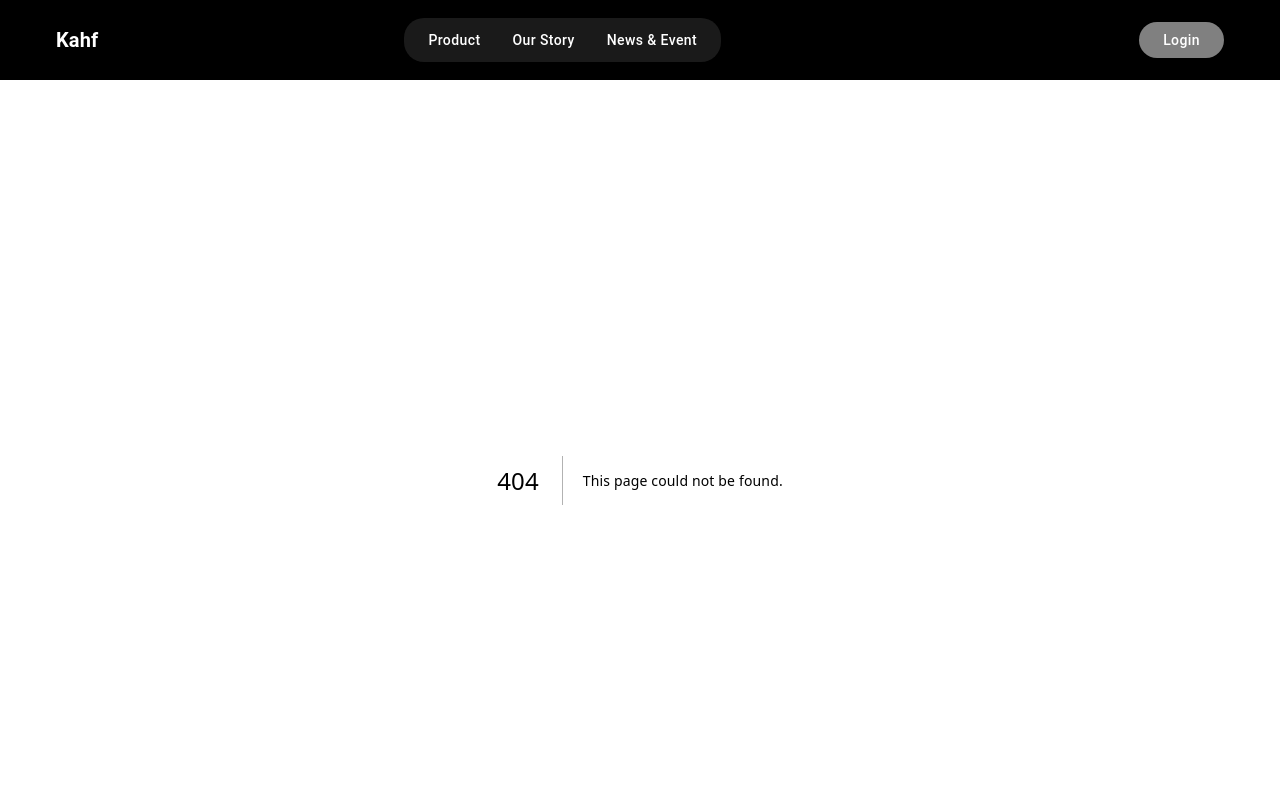
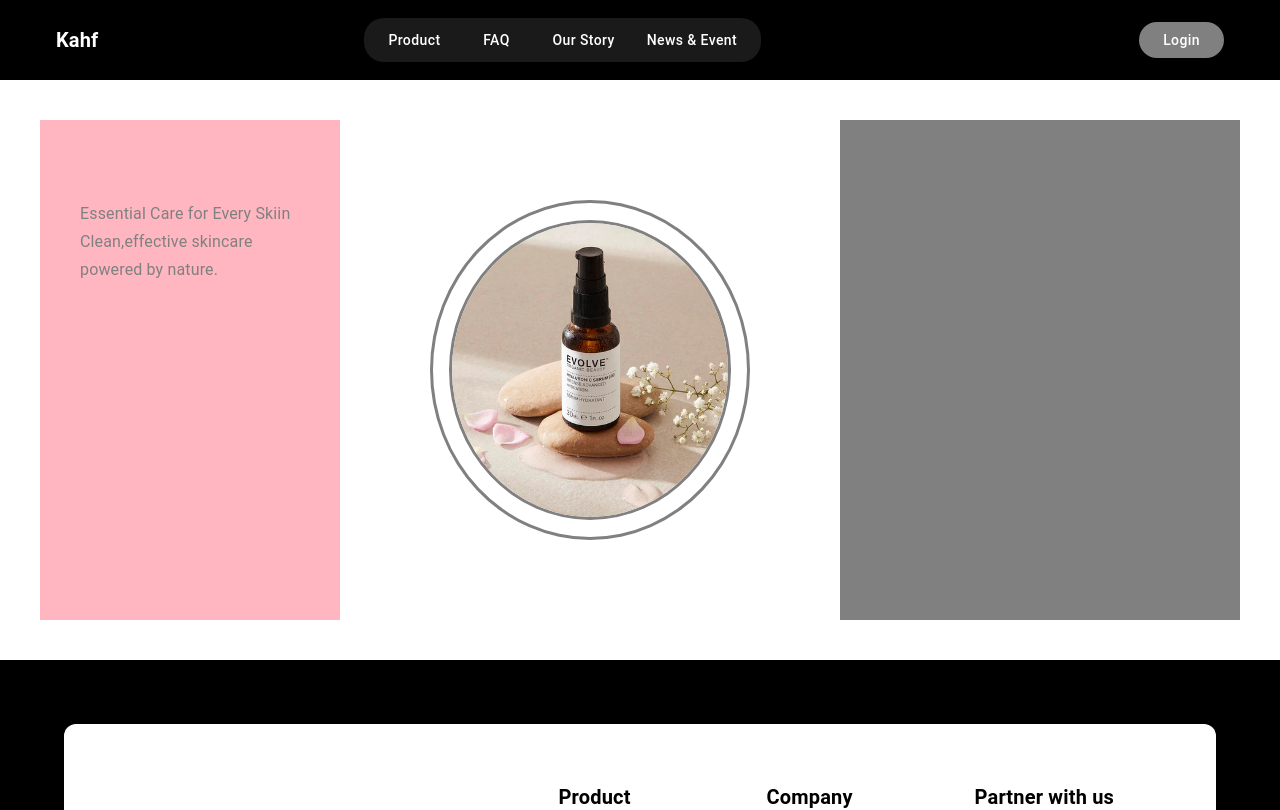
Before and after one commit to dhanshreeaj/groomingstore, a Next.js app: page /products in a window 1280 px wide. Before the commit this address had no page. Shown: the top 810 px of the page. Built offline with nearby package versions, Linux system fonts and the light colour scheme; some icons are missing.

Commit message:
faq button added with navigation

```diff
--- a/src/app/components/Home.tsx
+++ b/src/app/components/Home.tsx
@@ -31,13 +31,15 @@ export default function Home() {
 
     {/*Image section */}
     <Box sx={{flex:1,display:"flex",justifyContent:"center",alignItems:"center"}}>
-      <Box sx={{position:"relative",width:300,height:300,borderRadius:"50%",border:"6px solid #eee",overflow:"hidden"}}>
+      <Box sx={{display:"flex",padding:3, alignItems:"center", position:"relative",width:350,
+              height:350,borderRadius:"50%",border:"3px solid grey",overflow:"hidden"}}>
+      <Box sx={{position:"relative",width:300,height:300,borderRadius:"50%",border:"2.5px solid grey",overflow:"hidden"}}>
       <Image src="/products.png"
       alt="Product Image"
       fill
       style={{objectFit:"cover"}}
       />
-      </Box>
+      </Box></Box>
     </Box>
     </Box>
     </>
--- a/src/app/components/Navbar.tsx
+++ b/src/app/components/Navbar.tsx
@@ -4,6 +4,7 @@ import React from "react";
 import { AppBar,Toolbar,Typography,Button,Box,IconButton,Stack } from "@mui/material";
 import  SearchIcon  from "@mui/icons-material/Search";
 import ShoppingBagIcon from "@mui/icons-material/ShoppingBag";
+import Link from "next/link";
 
 const Navbar=()=>{
 
@@ -28,7 +29,10 @@ const Navbar=()=>{
           paddingY:0.5,
           borderRadius:"20px",
         }}>
-          <Button sx={{color:"white",textTransform:"none"}}>Product</Button>
+          <Link href="/products" passHref>
+          <Button sx={{color:"white",textTransform:"none"}}>Product</Button></Link>
+          <Link href="/faq" passHref>
+          <Button sx={{color:"white",textTransform:"none"}}>FAQ</Button></Link>
           <Button sx={{color:"white",textTransform:"none"}}>Our Story</Button>
           <Button sx={{color:"white",textTransform:"none"}}>News & Event</Button>
         </Stack>
--- a/src/app/page.tsx
+++ b/src/app/page.tsx
@@ -2,7 +2,7 @@
 
 import CardIcon from "./components/cardicons";
 import ProductFeatures from "./components/productfeature";
-import ProductsPages from "./components/productspage";
+import ProductsPages from "./components/productspages";
 import Review from "./components/Review";
 import Home from "./components/Home";
 export default function Page() {
--- /dev/null
+++ b/src/app/products/page.tsx
@@ -0,0 +1,63 @@
+"use client";
+
+import Image from "next/image";
+import { Box, Typography, Button } from "@mui/material";
+
+
+export default function Products() {
+  return (
+    <>
+      <Box
+        sx={{
+          display: "flex",
+          flexDirection: { xs: "column", md: "row" },
+          alignItems: "center",
+          padding: 5,
+          gap: 2,
+          backgroundColor: "white"
+        }}
+      >
+        {/*Left side text contenet */}
+        <Box
+          sx={{
+            display: "flex",
+            bgcolor: "lightpink",
+            width: 300,
+            height: 500,
+            justifyContent:"center",
+            paddingX:5,
+            paddingY:10
+          }}>
+            <Typography variant="subtitle1" color="grey" >
+              Essential Care for Every Skiin Clean,effective skincare powered by nature.
+            </Typography>
+        </Box>
+        {/* middel or image section */}
+        <Box
+          sx={{
+           flex:1,display:"flex",justifyContent:"center",alignItems:"center"
+          }}>
+             <Box sx={{display:"flex",padding:2, alignItems:"center", position:"relative",width:320,
+              height:340,borderRadius:"50%",border:"3px solid grey",overflow:"hidden"}}>
+            <Box sx={{position:"relative",width:350,height:300,borderRadius:"50%",border:"3px solid grey",overflow:"hidden"}}>
+                 <Image src="/bottole.png"
+                 alt="Product Image"
+                 fill
+                 style={{objectFit:"cover"}}
+                 />
+                 </Box></Box>
+        </Box>
+        {/* right side text section */}
+        <Box
+          sx={{
+            display: "flex",
+            bgcolor: "grey",
+            width: 400,
+            height: 500
+          }}>
+
+        </Box>
+      </Box>
+    </>
+  )
+}
```
Also changed, not shown: src/app/faq/page.tsx (+4 -5 lines), public/bottole.png (added), src/app/components/productspages.tsx (renamed from src/app/components/productspage.tsx).
